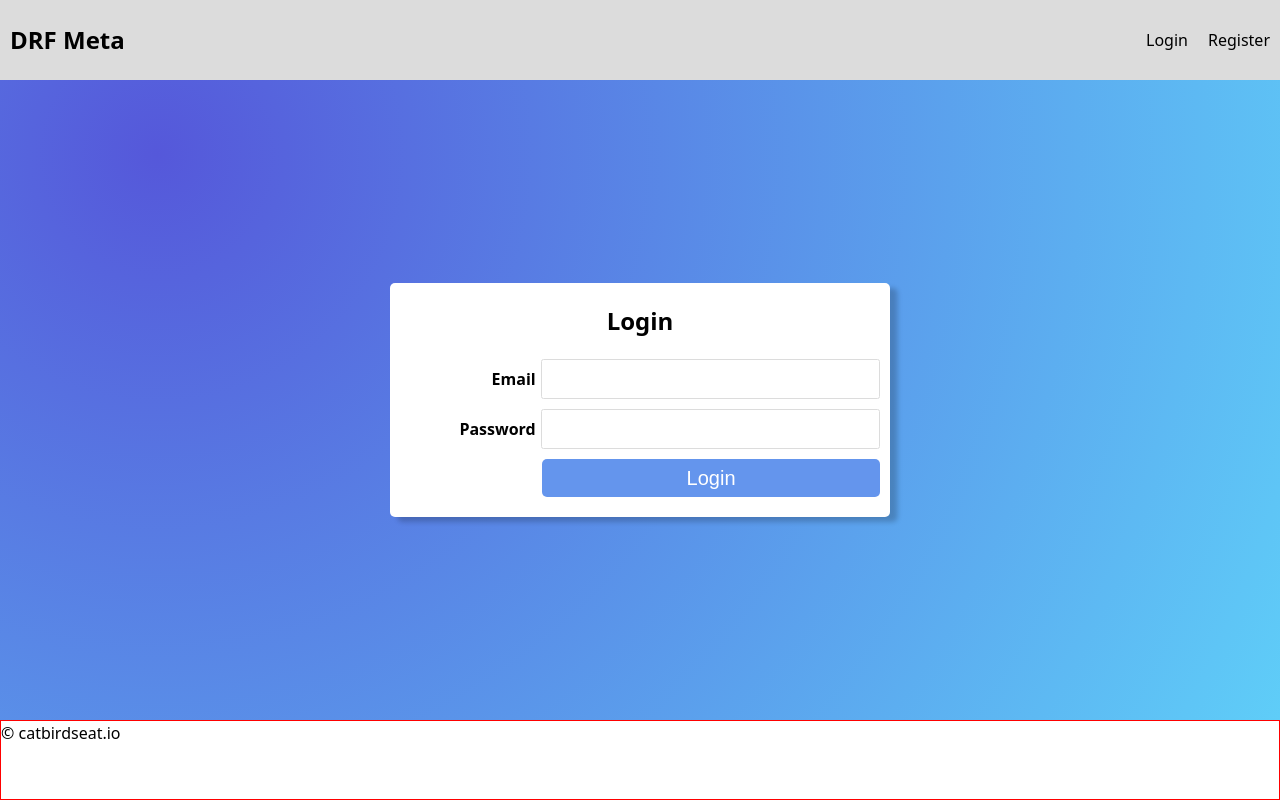
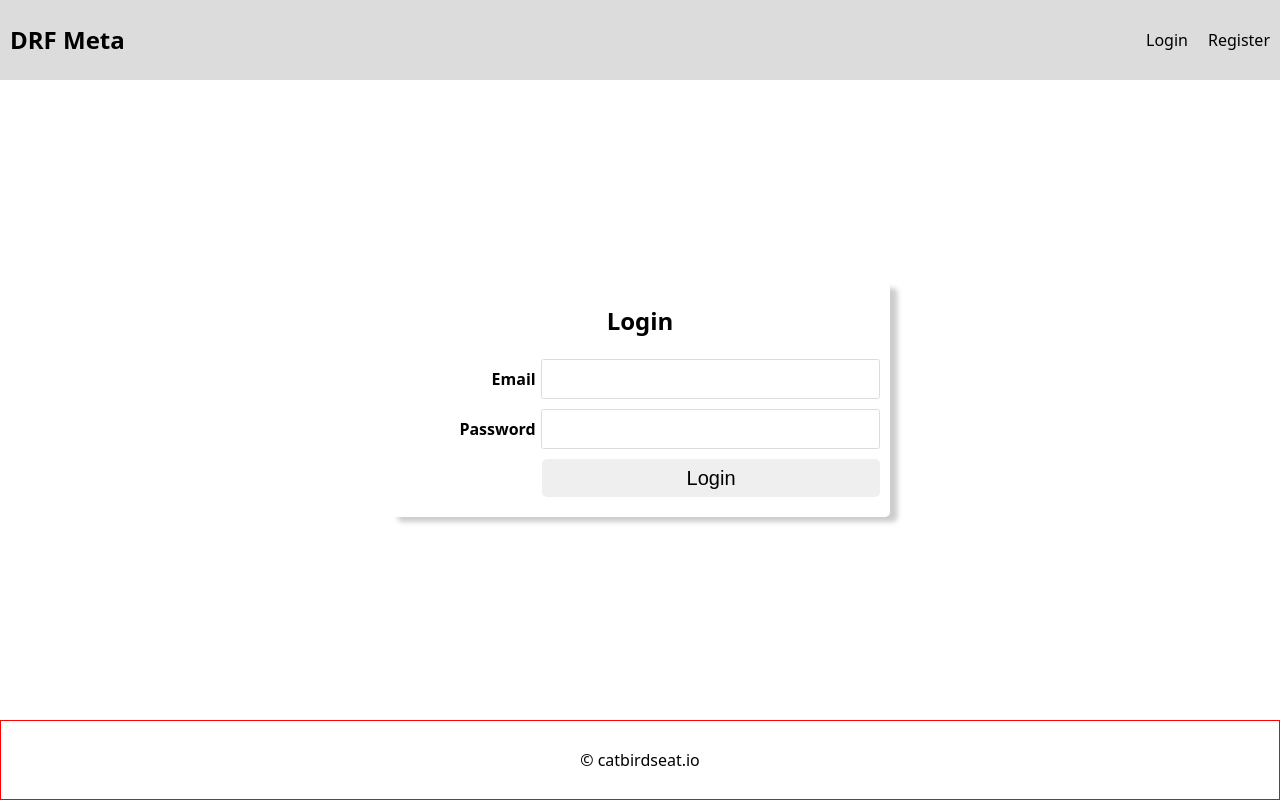
Before and after one commit to catbirdseatio/drf-meta, a React (Vite) app in the folder frontend/: page /login in a window 1280 px wide. Built offline with nearby package versions, Linux system fonts and the light colour scheme.

Commit message:
stripped colors from css

```diff
--- a/frontend/src/components/Header/Header.css
+++ b/frontend/src/components/Header/Header.css
@@ -43,13 +43,9 @@ nav .menu {
         flex-direction: column;
         font-size: 2rem;
         gap: 1rem;
-        /* Transition style */
         transition: all 1s ease;
-        /* Smooth transition for all properties over 0.3 seconds */
         max-height: 0;
-        /* Initially hide the menu */
         overflow: hidden;
-        /* Hide any overflow content */
         background-color: gainsboro;
     }
 
--- a/frontend/src/components/Layout/Layout.module.css
+++ b/frontend/src/components/Layout/Layout.module.css
@@ -1,4 +1,10 @@
-.layout {
+main {
     display: flex;
     flex-direction: column;
 }
+
+footer {
+    display: flex;
+    align-items: center;
+    justify-content: space-around;
+}
--- a/frontend/src/components/Layout/index.tsx
+++ b/frontend/src/components/Layout/index.tsx
@@ -2,15 +2,16 @@ import { Outlet } from "react-router-dom";
 import Header from "../Header";
 import FlashMessage from "../FlashMessage";
 
+import styles from "./Layout.module.css"
 
 const Layout = () => (
-  <div>
+  <div className={styles.main}>
     <Header />
     <FlashMessage />
     <main>
       <Outlet />
     </main>
-    <footer>
+    <footer className={styles.footer}>
       <p>&copy; catbirdseat.io</p>
     </footer>
   </div>
--- a/frontend/src/components/UserForm/UserForm.module.css
+++ b/frontend/src/components/UserForm/UserForm.module.css
@@ -20,8 +20,6 @@ margin-bottom: 2rem;
     grid-template-columns: 2fr 5fr;
 }
 .button button {
-    background-color: cornflowerblue;
-    color: #fff;
     padding: .75rem;
     border: none;
     font-size: 2rem;
--- a/frontend/src/index.css
+++ b/frontend/src/index.css
@@ -12,7 +12,6 @@
 html,
 body {
   font-family: system-ui, -apple-system, BlinkMacSystemFont, 'Segoe UI', Roboto, Oxygen, Ubuntu, Cantarell, 'Open Sans', 'Helvetica Neue', sans-serif;
-  color: #000;
   line-height: 1.5;
 }
 
@@ -24,7 +23,6 @@ html {
 body {
   /* 16px */
   font-size: 1.6rem;
-  background: radial-gradient(circle at 12.3% 19.3%, rgb(85, 88, 218) 0%, rgb(95, 209, 249) 100.2%);
 }
 
 a:link,
```
Also changed, not shown: 2 other files (tests, documents, lock files or other folders).
